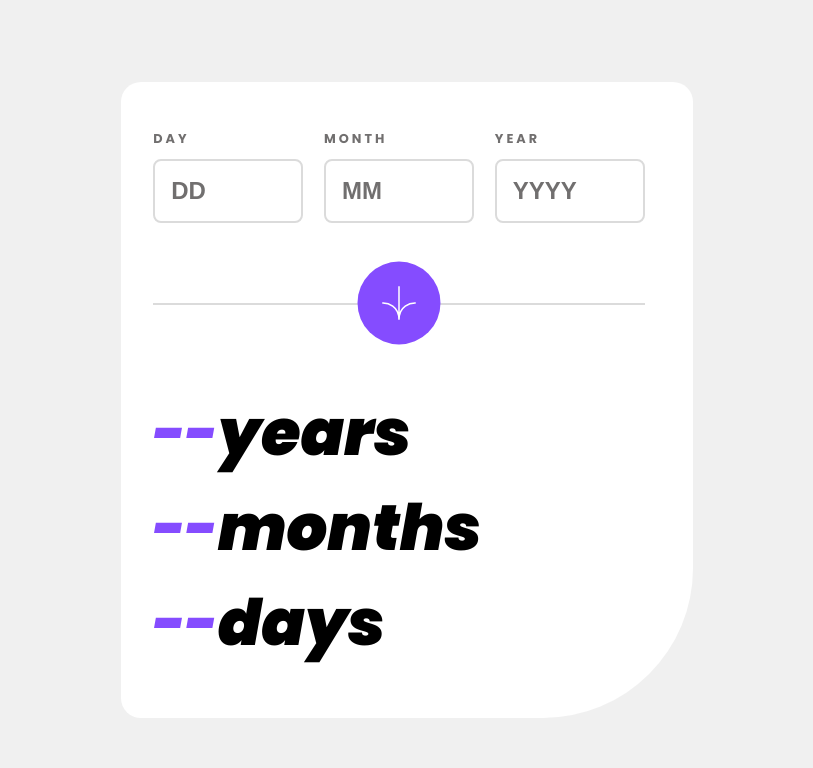
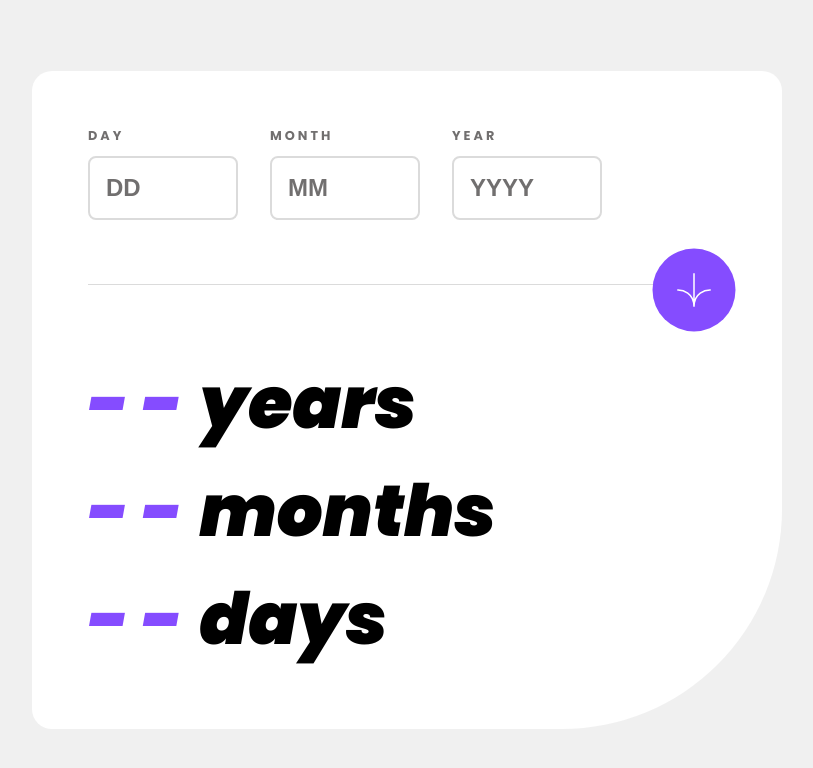
Before and after one commit to shekinahwebdev/AGE-CALCULATOR-APP, a React (Vite) app: page / in a window 1280 px wide. Shown: the top 768 px of the page, without its empty margins (233-1046 px from the left). Built offline with nearby package versions, Linux system fonts and the light colour scheme; a web font is replaced by a local one.

Commit message:
Add responsive styles to App.css and update result placeholders in App component

```diff
--- a/src/App.css
+++ b/src/App.css
@@ -132,6 +132,7 @@ body {
   display: flex;
   flex-direction: row;
   align-items: center;
+  gap: 1rem;
 }
 
 .output_display,
@@ -156,9 +157,51 @@ body {
 .data-error-text {
   color: var(--Red--400);
 }
+
 .error-text {
   color: var(--Red--400);
   font-size: 0.8rem;
   margin-top: 4px;
   font-style: italic;
 }
+
+@media screen and (min-width: 769px) {
+  .main_calculator {
+    width: 750px;
+    padding: 3.5rem 3.5rem 3.5rem 3.5rem;
+    border-radius: 20px 20px 220px 20px;
+  }
+
+  .input_data {
+    display: flex;
+    flex-direction: row;
+    justify-content: flex-start;
+    /* align-self: flex-start; */
+    gap: 2rem;
+    /* border: 2px solid red; */
+  }
+
+  .output_display,
+  .output_label {
+    font-size: 4.5rem;
+    font-weight: 900;
+  }
+
+  .arrow_line {
+    padding: 2rem 0rem;
+  }
+
+  .arrow_button {
+    background-color: var(--Purple-500);
+    display: flex;
+    justify-content: center;
+    align-items: center;
+    border-radius: 50%;
+    padding: 1.5rem;
+    position: absolute;
+    top: 70px;
+    right: 5%;
+    transform: translate(50%, -50%);
+    border: none;
+  }
+}
--- a/src/App.tsx
+++ b/src/App.tsx
@@ -7,9 +7,9 @@ function App() {
   const [day, setDay] = useState("");
   const [month, setMonth] = useState("");
   const [year, setYear] = useState("");
-  const [yearsResult, setYearsResult] = useState("--");
-  const [monthsResult, setMonthsResult] = useState("--");
-  const [daysResult, setDaysResult] = useState("--");
+  const [yearsResult, setYearsResult] = useState("- -");
+  const [monthsResult, setMonthsResult] = useState("- -");
+  const [daysResult, setDaysResult] = useState("- -");
   const [errors, setErrors] = useState({
     day: "",
     month: "",
```
